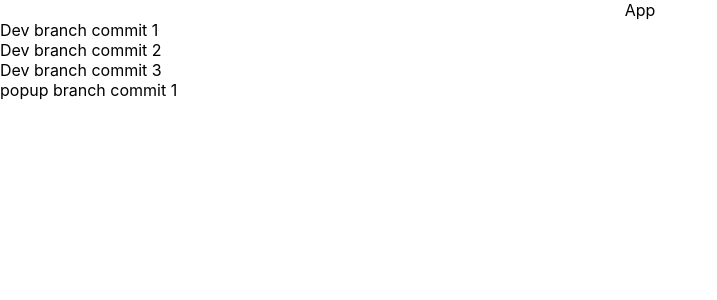
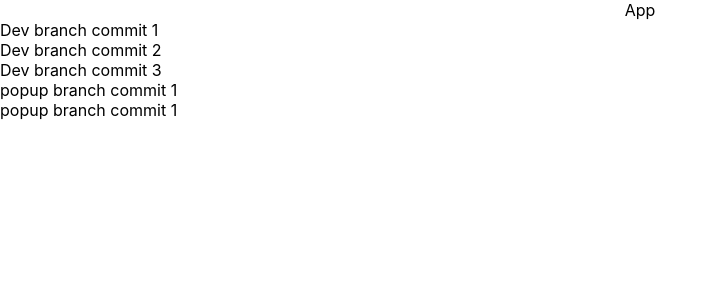
Before and after one commit to nratmie/cra-console, a React (Create React App) app: page / in a window 1280 px wide. Shown: the top 300 px of the page, without its empty margins (0-717 px from the left). Built offline with nearby package versions, Linux system fonts and the light colour scheme.

Commit message:
popup branch commit 2

```diff
--- a/src/App.tsx
+++ b/src/App.tsx
@@ -19,6 +19,9 @@ function App() {
       <div>
         popup branch commit 1
       </div>
+      <div>
+        popup branch commit 1
+      </div>
     </>
   );
 }
```
